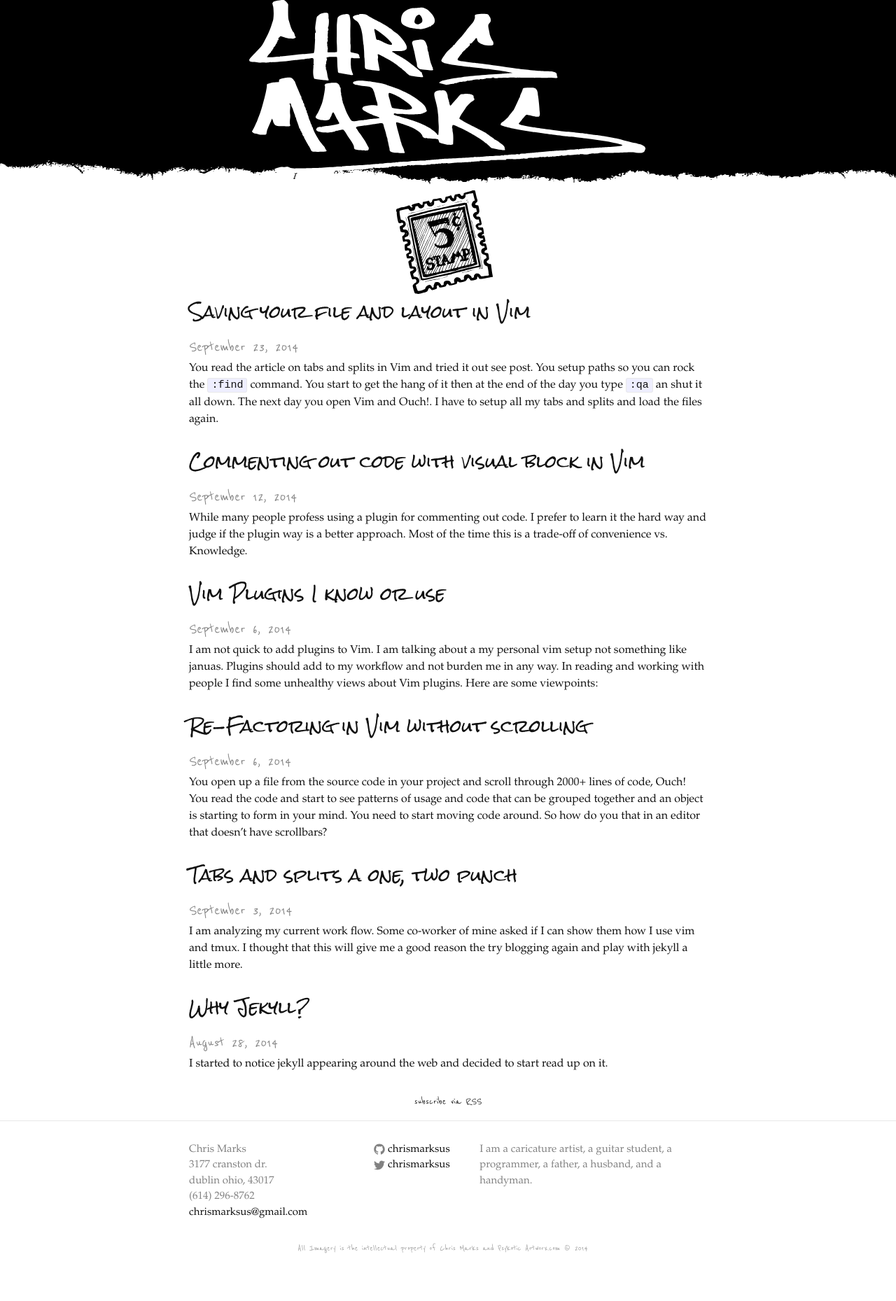
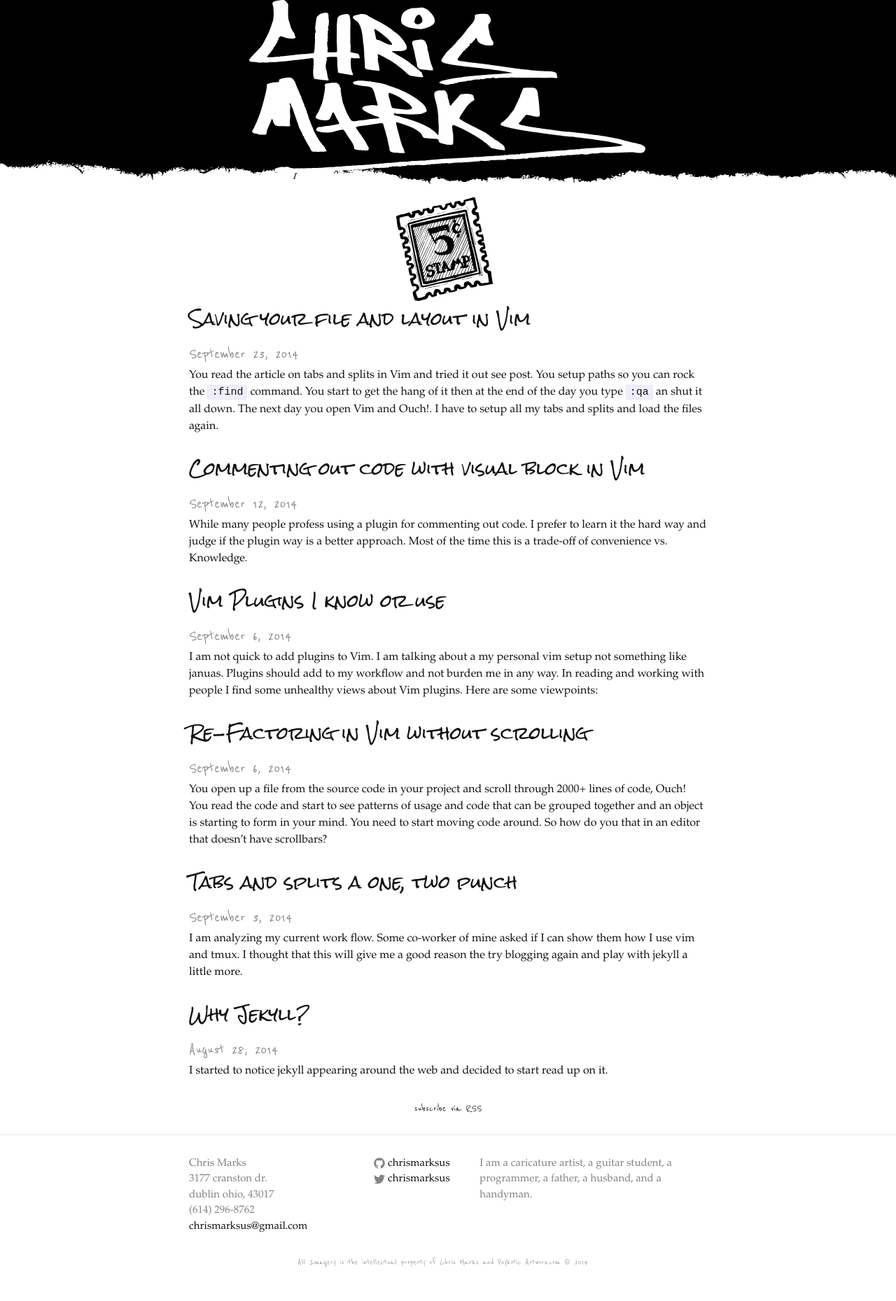
Before and after one commit to chrismarksus/chrismarksus.github.io, a Jekyll site: the page built from index.html, in a window 1280 px wide. Shown: the whole page at 70% size. Built offline with Jekyll 4.4.1, drawn with Linux system fonts in a browser that asks for light colours; Markdown is read by kramdown in place of the engine named in the settings.

Commit message:
adjust position of stamp

```diff
--- a/_sass/_layout.scss
+++ b/_sass/_layout.scss
@@ -28,6 +28,8 @@
     & svg {
         fill: #FFF;
         max-height:250px;
+        padding: 0;
+        margin: 0;
     }
     & a:hover svg {
         file: $brand-color;
@@ -179,7 +181,7 @@
  * Page content
  */
 .page-content {
-    padding: 0;
+    padding: 10px 0;
 }
 
 .page-heading {
```
